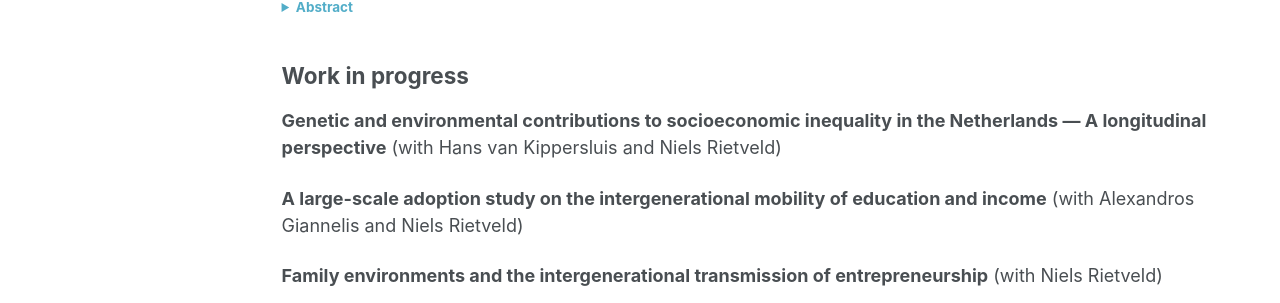
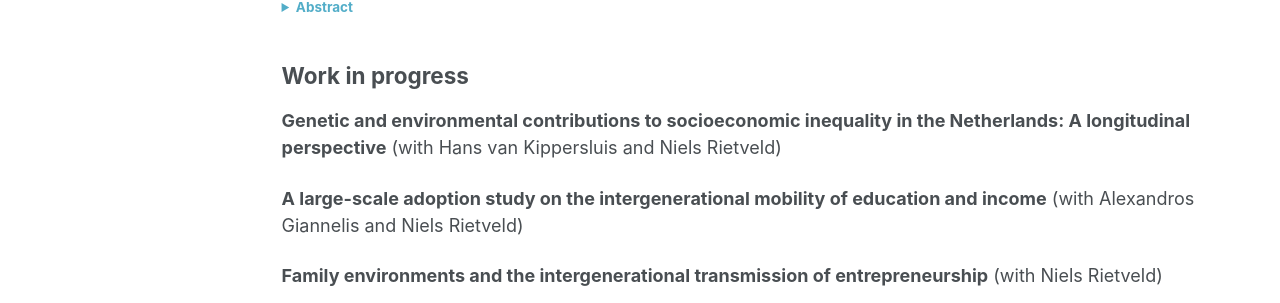
Before and after one commit to twienand/twienand.github.io, a Jekyll site: the page built from _pages/research.md, in a window 1280 px wide and 1001 px high. Shown: the part 460-763 px from the top of the window. Built offline with Jekyll 4.4.1, drawn with Linux system fonts in a browser that asks for light colours; some web fonts are replaced; a script bundle is joined from its source files by our own code; library files that are not in the unit come from our copies.

```diff
--- a/_pages/research.md
+++ b/_pages/research.md
@@ -4,7 +4,6 @@ title: "Research"
 permalink: /research/
 author_profile: true
 ---
-
 ## Job market paper
 
 **[Compensatory parental time investment: A survey experiment on beliefs and distributional preferences](/files/Wienand_JMP.pdf)** (with Hans van Kippersluis and Niels Rietveld)
@@ -28,7 +27,7 @@ information, but the treatment does not significantly alter perceived returns to
 
 ## Work in progress
 
-**Genetic and environmental contributions to socioeconomic inequality in the Netherlands — A longitudinal perspective** (with Hans van Kippersluis and Niels Rietveld)
+**Genetic and environmental contributions to socioeconomic inequality in the Netherlands: A longitudinal perspective** (with Hans van Kippersluis and Niels Rietveld)
 
 **A large-scale adoption study on the intergenerational mobility of education and income** (with Alexandros Giannelis and Niels Rietveld)
 
```
